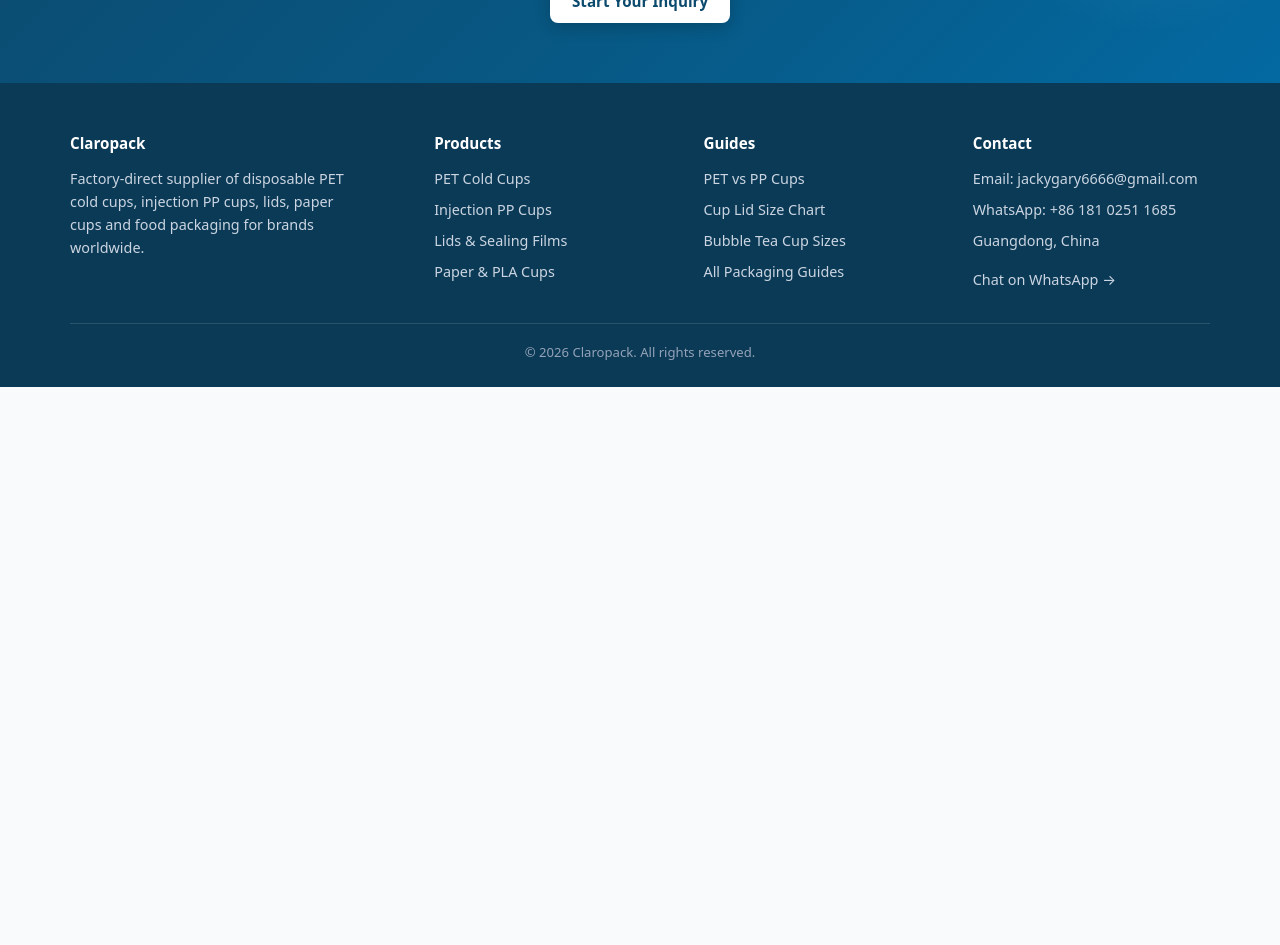
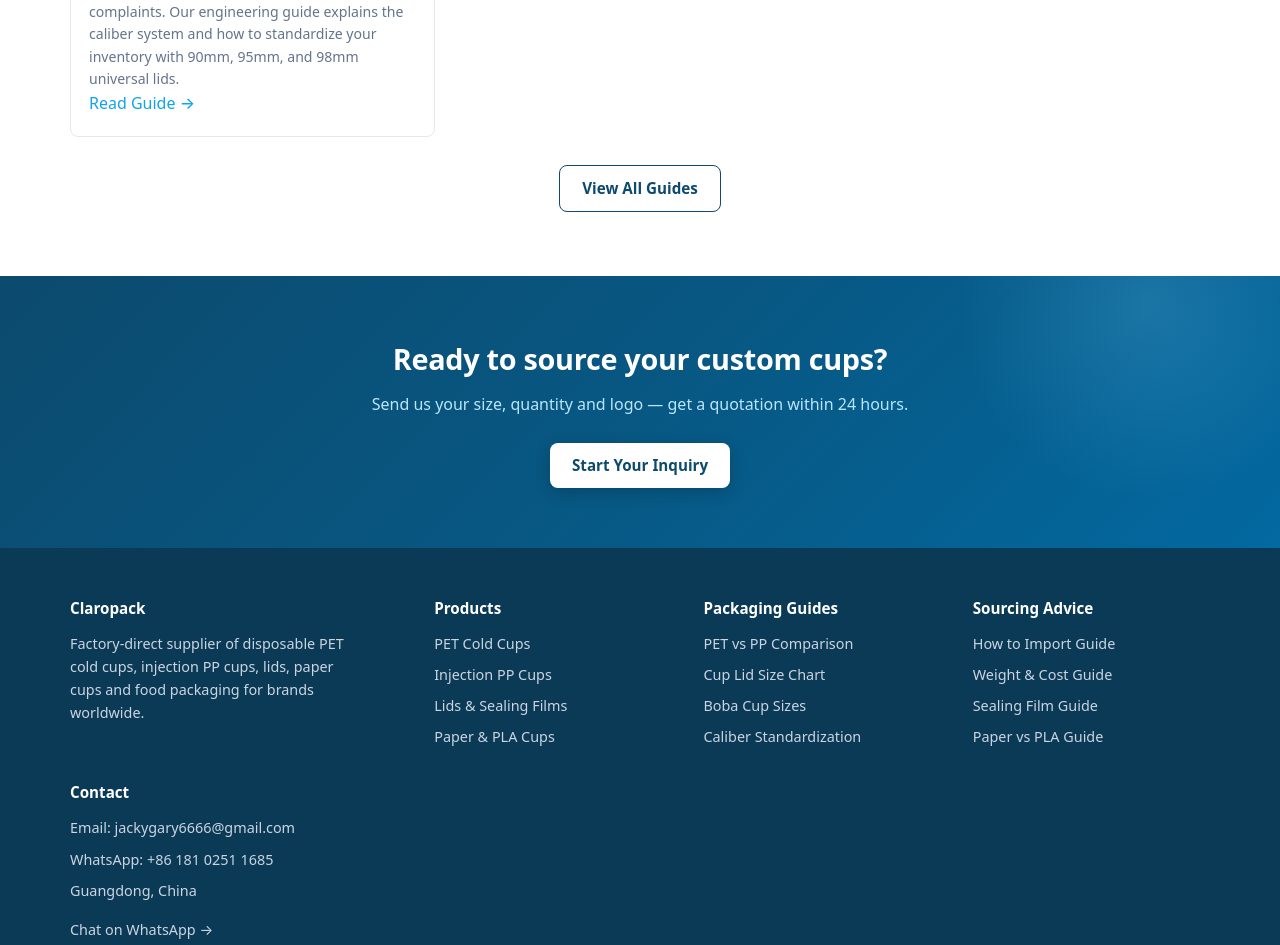
Before and after one commit to parkourV/claropack-official, a React (Vite) app: page / in a window 1280 px wide. Shown: the part 5720-6665 px from the top of the page. Before the commit the page ends 6107 px from the top, so only its background shows below. Built offline with nearby package versions, Linux system fonts and the light colour scheme.

Commit message:
seo: reinforce site-wide internal links and structured data

```diff
--- a/src/App.jsx
+++ b/src/App.jsx
@@ -62,12 +62,21 @@
             </ul>
           </div>
           <div>
-            <h4>Guides</h4>
+            <h4>Packaging Guides</h4>
             <ul>
-              <li><Link to="/blog/pet-vs-pp-cups">PET vs PP Cups</Link></li>
+              <li><Link to="/blog/pet-vs-pp-cups">PET vs PP Comparison</Link></li>
               <li><Link to="/blog/cup-lid-compatibility-guide">Cup Lid Size Chart</Link></li>
-              <li><Link to="/blog/bubble-tea-cup-sizes-guide">Bubble Tea Cup Sizes</Link></li>
-              <li><Link to="/blog">All Packaging Guides</Link></li>
+              <li><Link to="/blog/bubble-tea-cup-sizes-guide">Boba Cup Sizes</Link></li>
+              <li><Link to="/blog/cup-caliber-standardization-guide">Caliber Standardization</Link></li>
+            </ul>
+          </div>
+          <div>
+            <h4>Sourcing Advice</h4>
+            <ul>
+              <li><Link to="/blog/how-to-import-plastic-cups-from-china">How to Import Guide</Link></li>
+              <li><Link to="/blog/pet-cup-weight-cost-guide">Weight &amp; Cost Guide</Link></li>
+              <li><Link to="/blog/cup-sealing-film-machine-guide">Sealing Film Guide</Link></li>
+              <li><Link to="/blog/paper-vs-pla-cups-guide">Paper vs PLA Guide</Link></li>
             </ul>
           </div>
           <div>
--- a/src/pages/Category.jsx
+++ b/src/pages/Category.jsx
@@ -40,8 +40,17 @@
             item: {
               '@type': 'Product',
               name: `${row[0]} ${cat.name}`,
+              image: `https://claropack.com${cat.img}`,
               description: `${row[2]} capacity, ${row[1]} caliber.`,
-              brand: { '@type': 'Brand', name: 'Claropack' }
+              sku: `${slug}-${row[0].replace(/\s+/g, '-').toLowerCase()}`,
+              brand: { '@type': 'Brand', name: 'Claropack' },
+              offers: {
+                '@type': 'Offer',
+                availability: 'https://schema.org/InStock',
+                priceCurrency: 'USD',
+                price: '0.00',
+                url: `https://claropack.com/products/${slug}`
+              }
             }
           }))
         }
--- a/src/pages/Home.jsx
+++ b/src/pages/Home.jsx
@@ -5,7 +5,7 @@
 import { useSEO, useJsonLd } from '../seo.jsx'
 import { posts } from '../data/posts.jsx'
 
-const featuredGuides = ['pet-vs-pp-cups', 'cup-lid-compatibility-guide', 'bubble-tea-cup-sizes-guide']
+const featuredGuides = ['cup-sealing-film-machine-guide', 'pet-vs-pp-cups', 'paper-vs-pla-cups-guide', 'cup-lid-compatibility-guide']
 
 const categories = [
   { title: 'PET Cold Cups', slug: 'pet-cold-cups', desc: 'Crystal-clear cups from 74 to 107 mm, with capacities from 3 to 32 oz for boba, iced coffee and smoothies.', art: <img src="/assets/images/prod-pet.webp" alt="Clear PET cold cups in multiple sizes" style={{ width: '100%', height: '100%', objectFit: 'contain' }} loading="lazy" /> },
```
Also changed, not shown: public/llms.txt.
